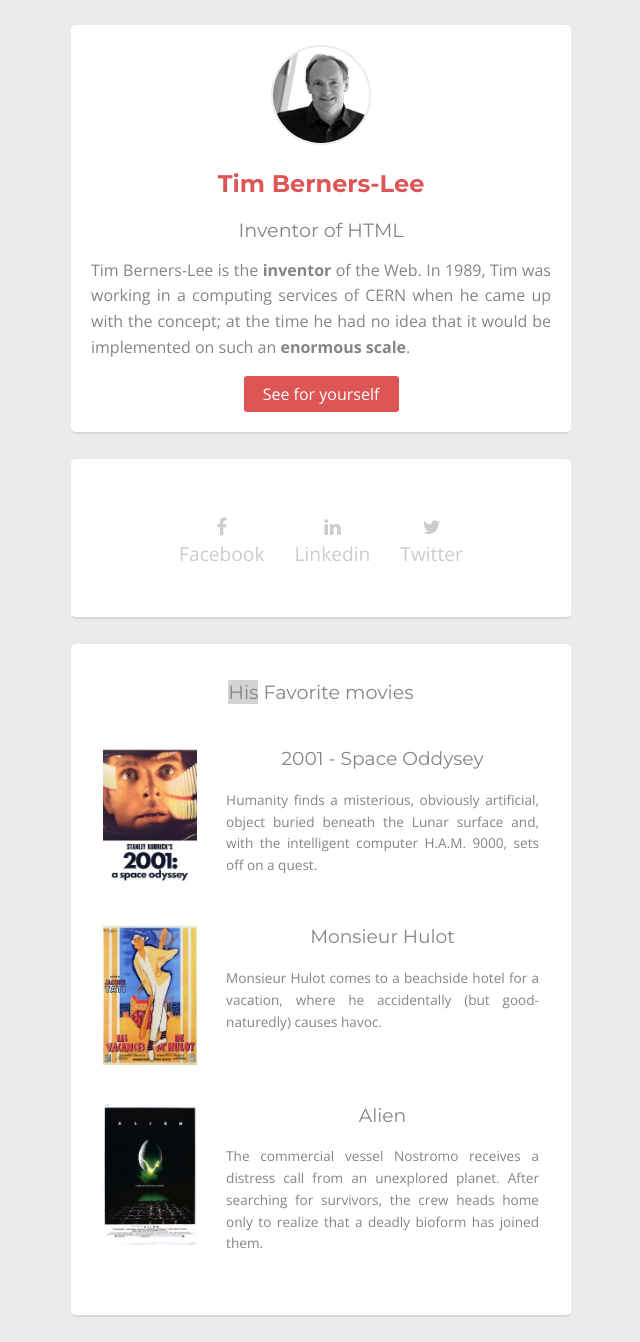
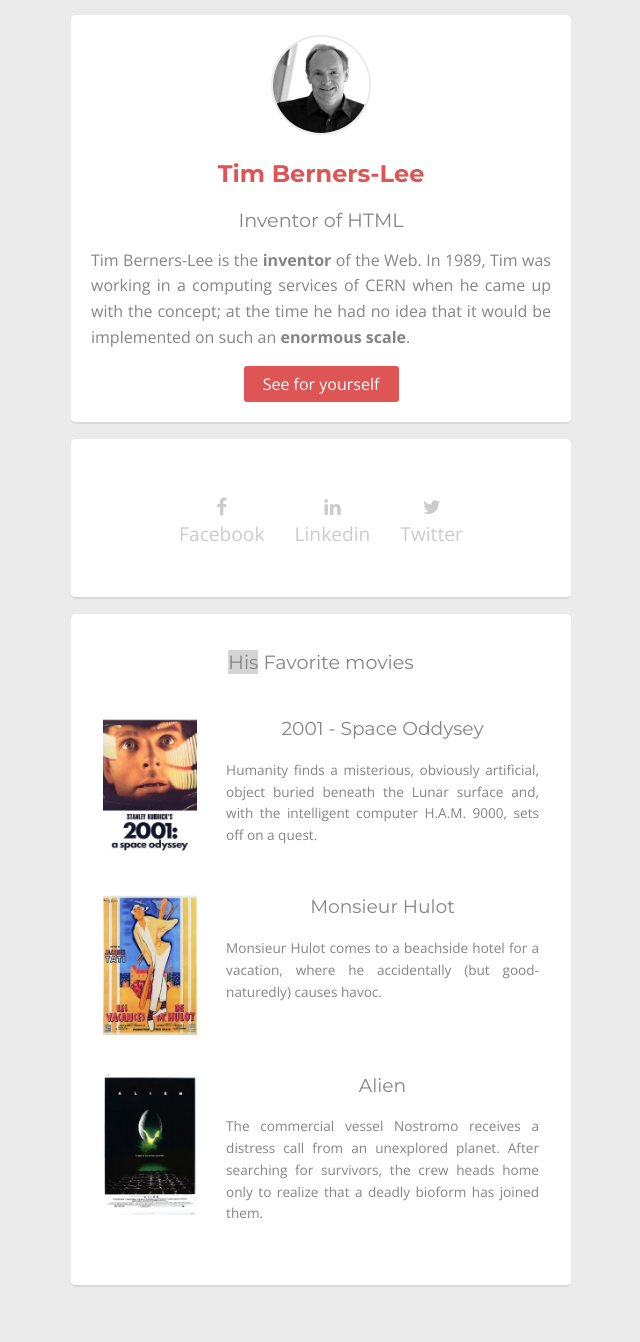
Before and after one commit to Andaroth/Learning-Environment, a PHP site: page /8-exercice-summary/ in a window 1280 px wide. Shown: the whole page, without its empty margins (319-959 px from the left). After the commit the page ends 1287 px from the top, so only its background shows below. Run offline with PHP 8.4, Linux system fonts and the light colour scheme.

Commit message:
petit coup de tourne-vis

```diff
--- a/8-exercice-summary/style.css
+++ b/8-exercice-summary/style.css
@@ -8,7 +8,7 @@ body {
     box-sizing: border-box;
 
     width: 500px;
-    margin: 25px auto;
+    margin: 15px auto;
     padding: 20px;
 
     text-align: center;
```
